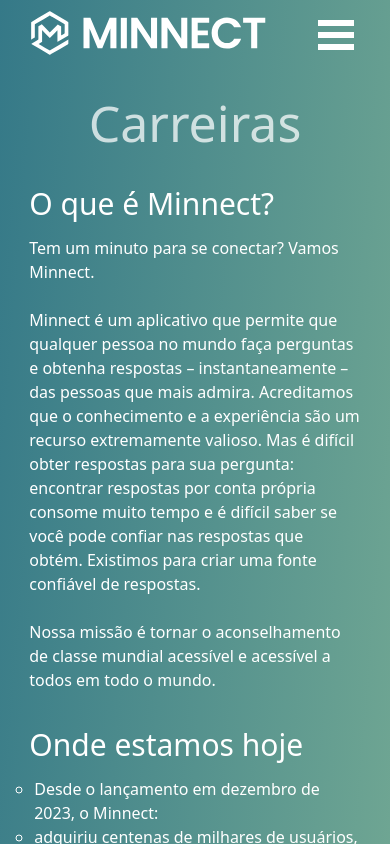
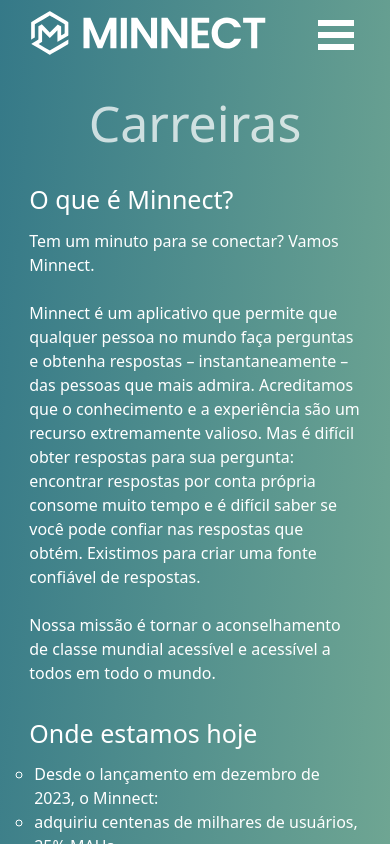
Before and after one commit to ebagabee/Minnect-BR, a React (Vite) app: page /carreiras in a window 390 px wide. Shown: the top 844 px of the page. Built offline with nearby package versions, Linux system fonts and the light colour scheme.

Commit message:
Ultima alteracao

```diff
--- a/src/pages/Carrers/carrers.css
+++ b/src/pages/Carrers/carrers.css
@@ -31,4 +31,8 @@
     .carreiras {
         width: 85%;
     }
+
+    .carreiras h2 {
+        font-size: 25px;
+    }
 }
```
